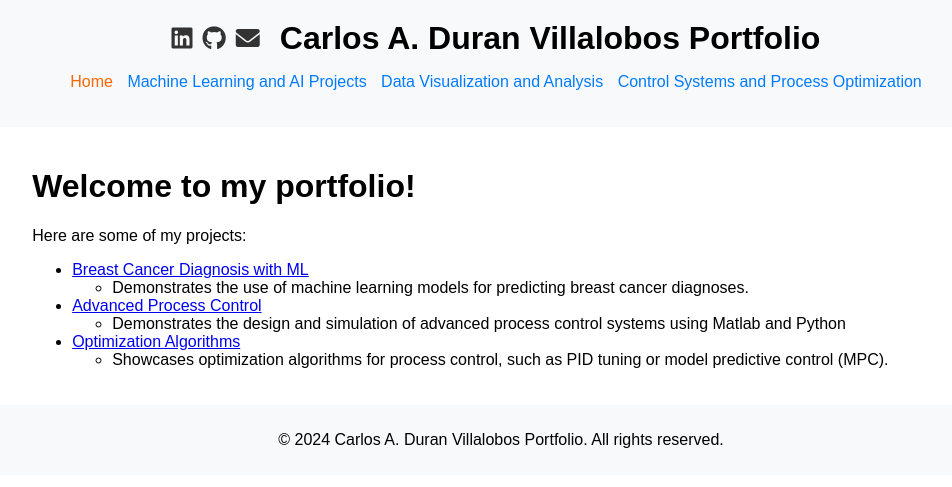
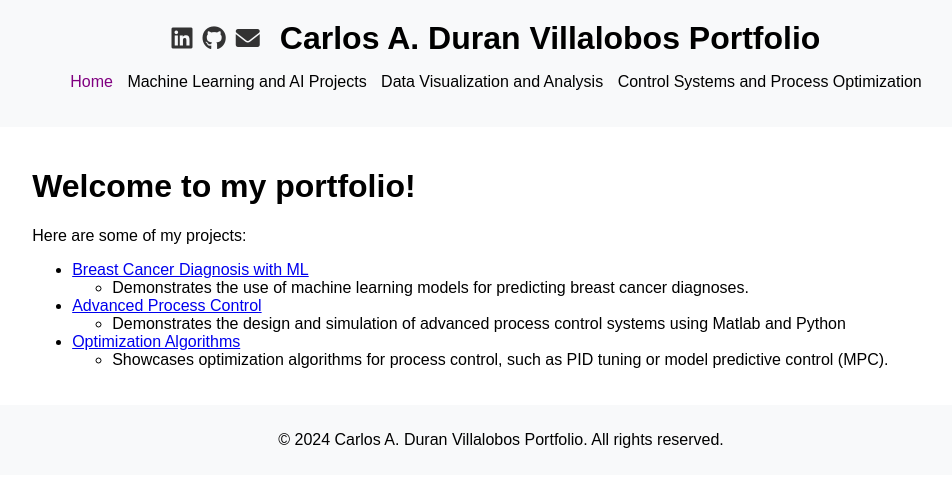
Before and after one commit to CarlosADuranVIllalobos/CarlosADuranVIllalobos.github.io, a Jekyll site: the page built from index.md, in a window 1280 px wide. Shown: the top 487 px of the page, without its empty margins (139-1091 px from the left). Built offline with Jekyll 4.4.1, drawn with Linux system fonts in a browser that asks for light colours.

Commit message:
Update menu link hover and active color

```diff
--- a/assets/main.css
+++ b/assets/main.css
@@ -58,15 +58,15 @@
 
 nav ul li a {
   text-decoration: none;
-  color: #007bff;
+  color: black; /* Default color */
 }
 
 nav ul li a:hover {
-  color: #ff6600; /* Change this to your desired hover color */
+  color: purple; /* Hover color */
 }
 
 nav ul li a.active {
-  color: #ff6600; /* Change this to your desired active color */
+  color: purple; /* Active color */
 }
 
 main {
```
Also changed, not shown: _layouts/default.html (line endings or trailing spaces).
